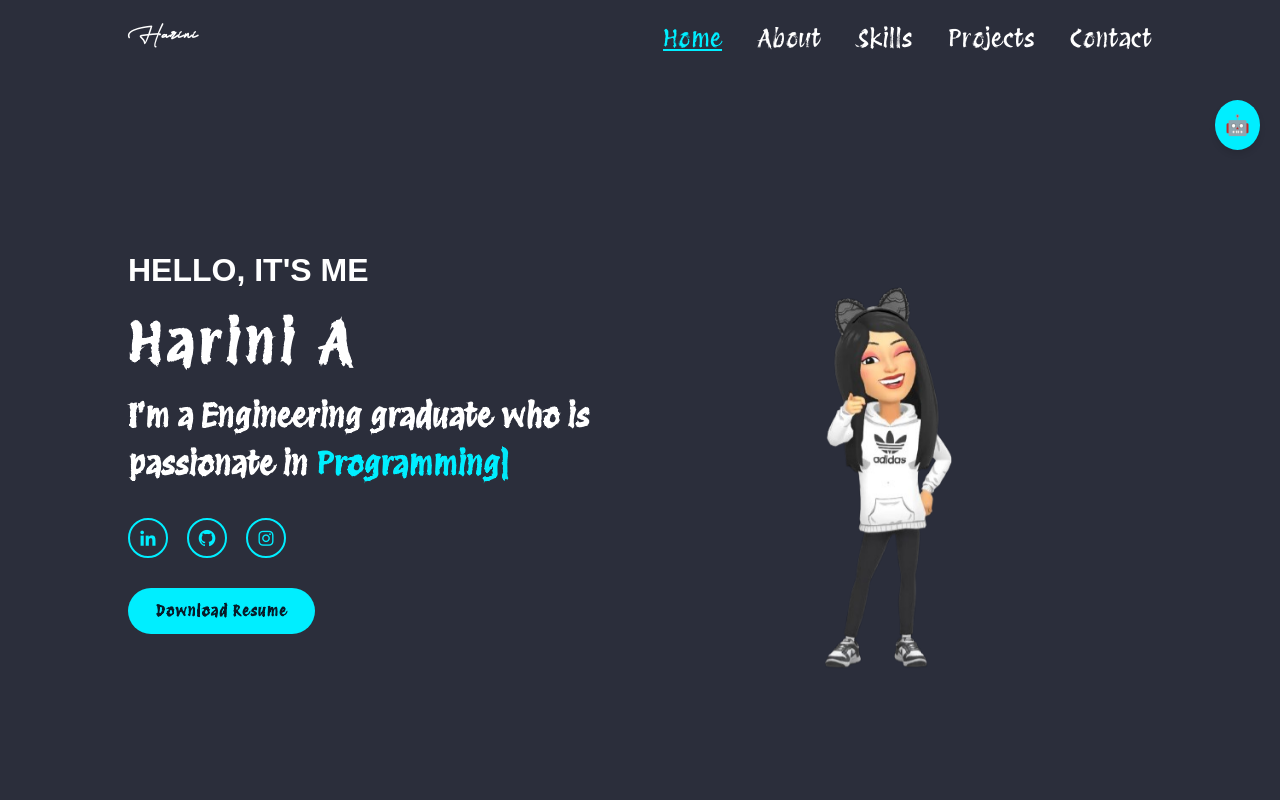
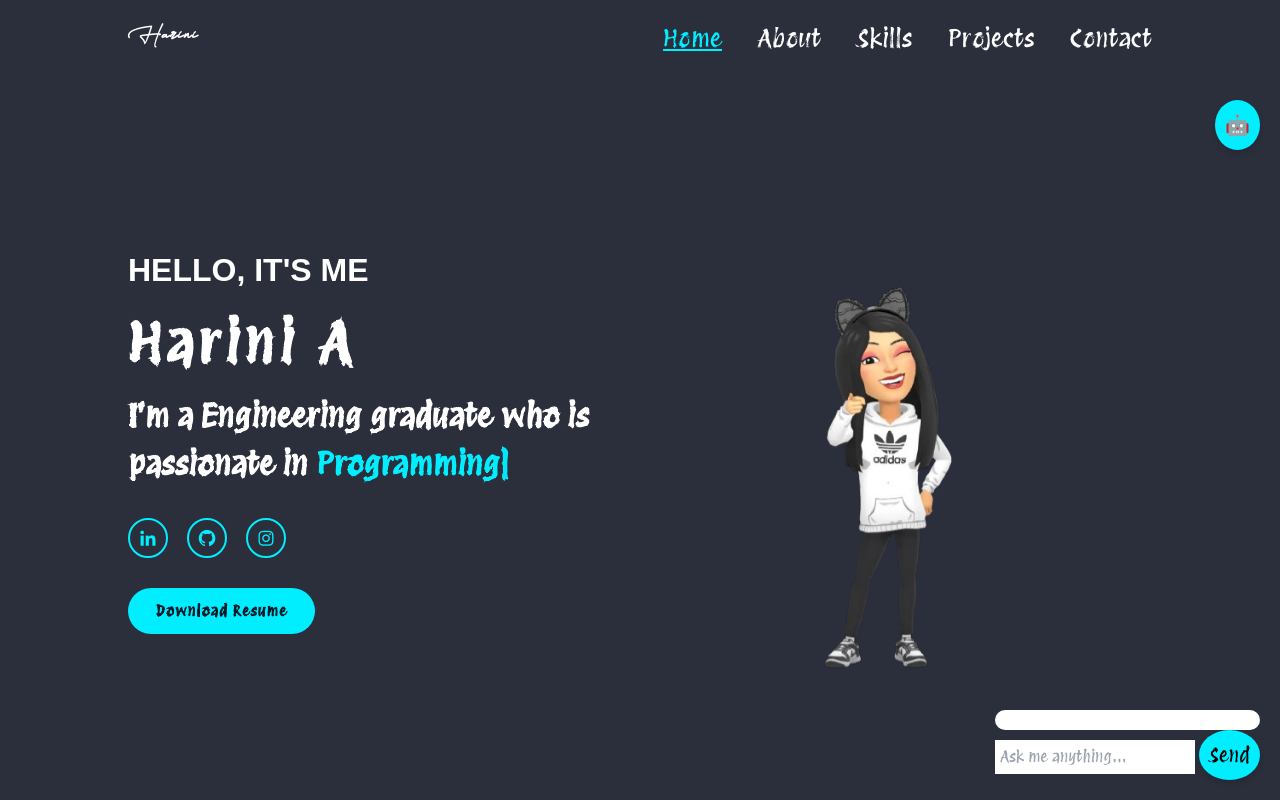
Before and after one commit to HARINII2415/harinii2415.github.io, a plain HTML site: page index.html in a window 1280 px wide. Shown: the top 800 px of the page. Drawn offline with nearby package versions, Linux system fonts and the light colour scheme; a web font is replaced by a local one.

Commit message:
Update index.html

```diff
--- a/index.html
+++ b/index.html
@@ -106,6 +106,13 @@
     <button onclick="sendMessage()">Send</button>
     <div id="chat-response"></div>
   </div>
+    <!-- Chatbot UI -->
+<div style="position: fixed; bottom: 20px; right: 20px; z-index: 999;">
+  <div id="chat-response" style="background:#fff; padding:10px; max-width:300px; max-height:200px; overflow-y:auto; border-radius:10px;"></div>
+  <input type="text" id="chat-input" placeholder="Ask me anything..." style="padding:5px; width:200px;">
+  <button onclick="sendMessage()">Send</button>
+</div>
+
 </div>
 
         </section>
```
